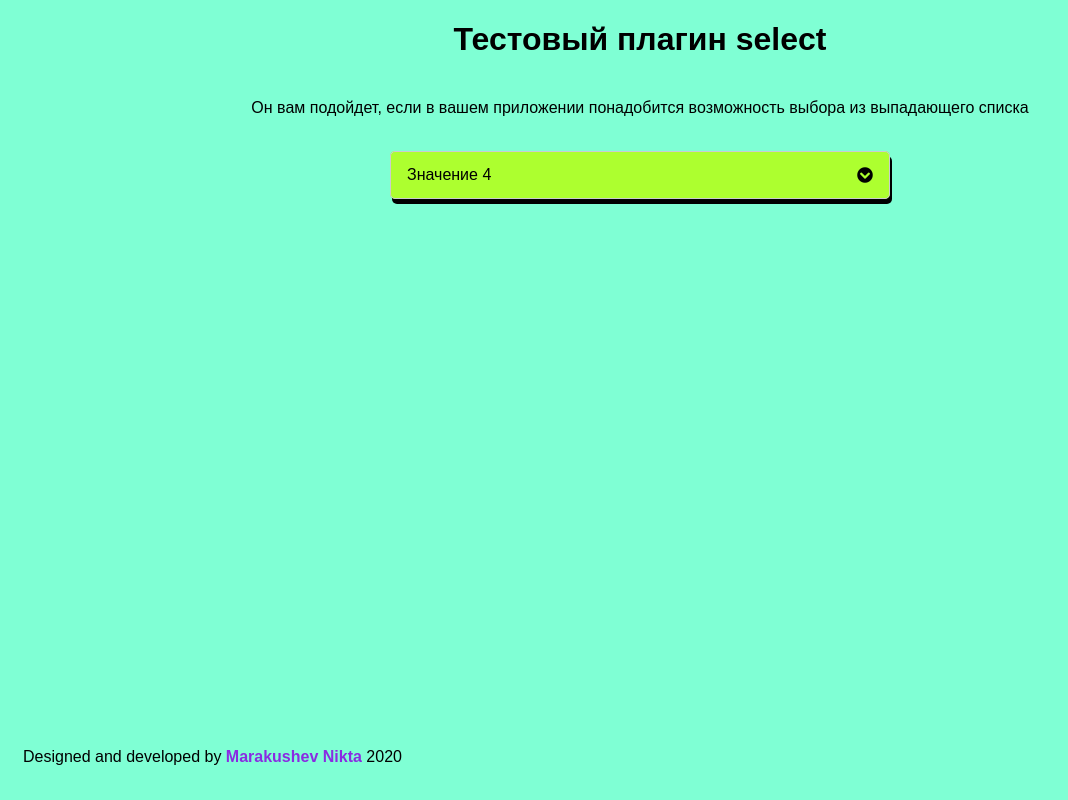
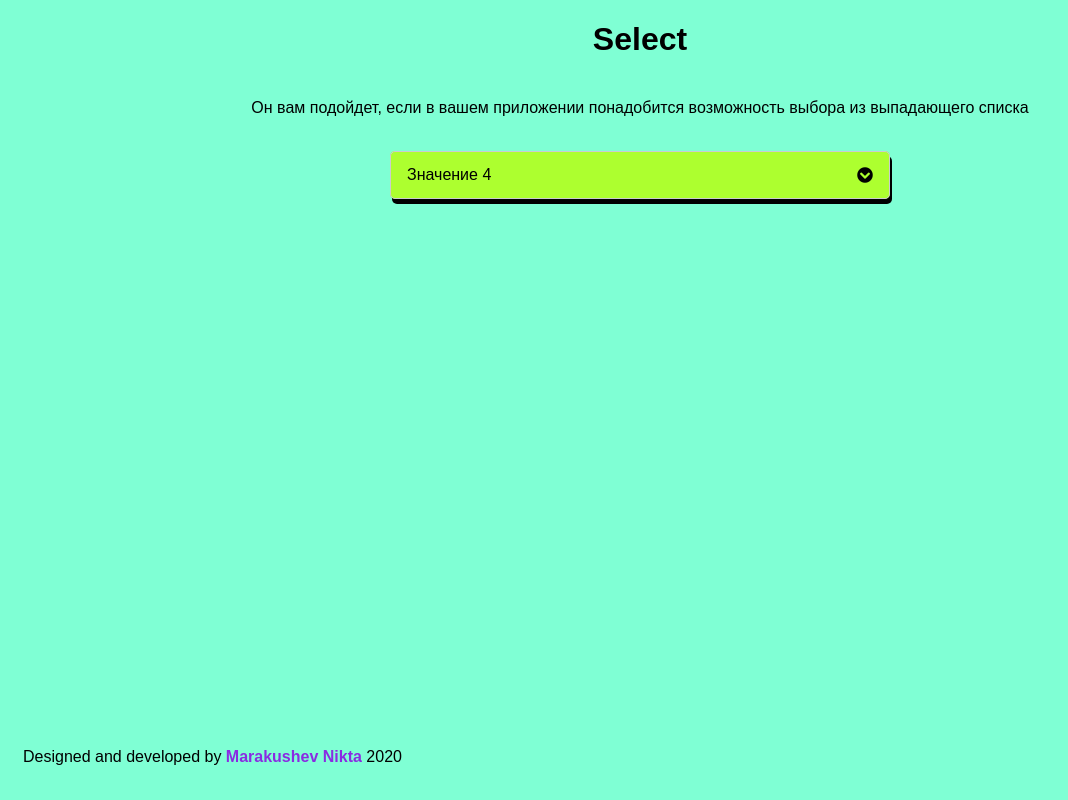
Before and after one commit to NikitaMarakushev/select-plugInForWebApps, a website with bundled scripts: page dist/index.html in a window 1280 px wide. Shown: the whole page, without its empty margins (0-1068 px from the left). Built offline with nearby package versions, Linux system fonts and the light colour scheme; files whose address does not match are found by name.

Commit message:
Update index.html

```diff
--- a/dist/index.html
+++ b/dist/index.html
@@ -1,21 +1,28 @@
 <!DOCTYPE html>
 <html lang="en">
 <head>
+
     <meta charset="UTF-8">
     <meta name="viewport" content="width=device-width, initial-scale=1.0">
     <title>Select</title>
-    <!--Покдлючаем иконку -->
     <link href="https://use.fontawesome.com/releases/v5.0.13/css/all.css" rel="stylesheet">
-<link rel="stylesheet" href="/slectplug.e31bb0bc.css"></head>
+    <link rel="stylesheet" href="/slectplug.e31bb0bc.css"></head>
+
 <body>
-    <h1>Тестовый плагин select</h1>
+
+    <h1>Select</h1>
+
     <p>Он вам подойдет, если в вашем приложении понадобится возможность выбора из выпадающего списка</p>
+
     <div class="app">
         <div class="wrap">
             <div id="select"></div>
         </div>
+
     </div>
     <p id="dev">Designed and developed by <strong>Marakushev Nikta</strong> 2020</p>
+
     <script src="/slectplug.e31bb0bc.js"></script>
-</body>
+
+    </body>
 </html>
```
